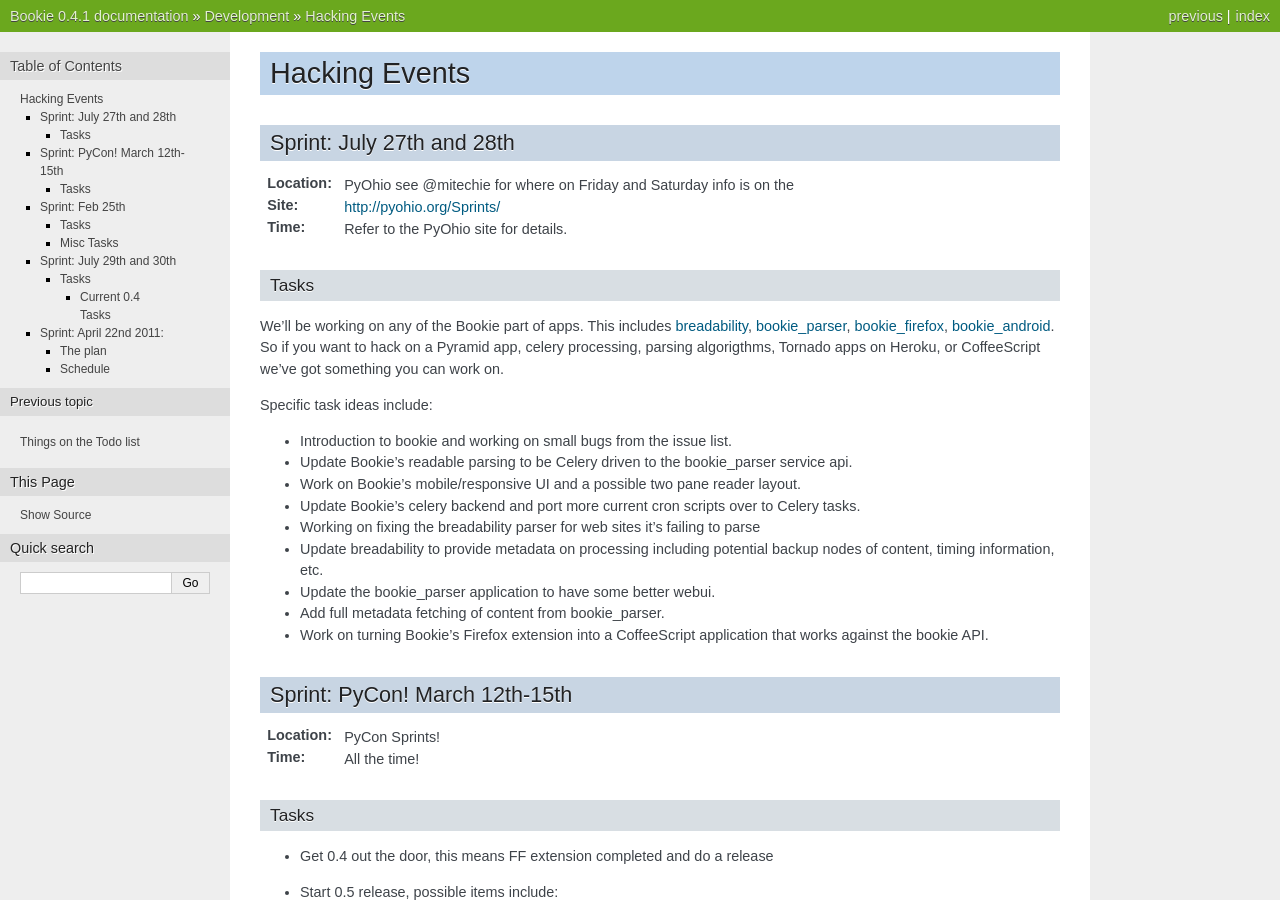
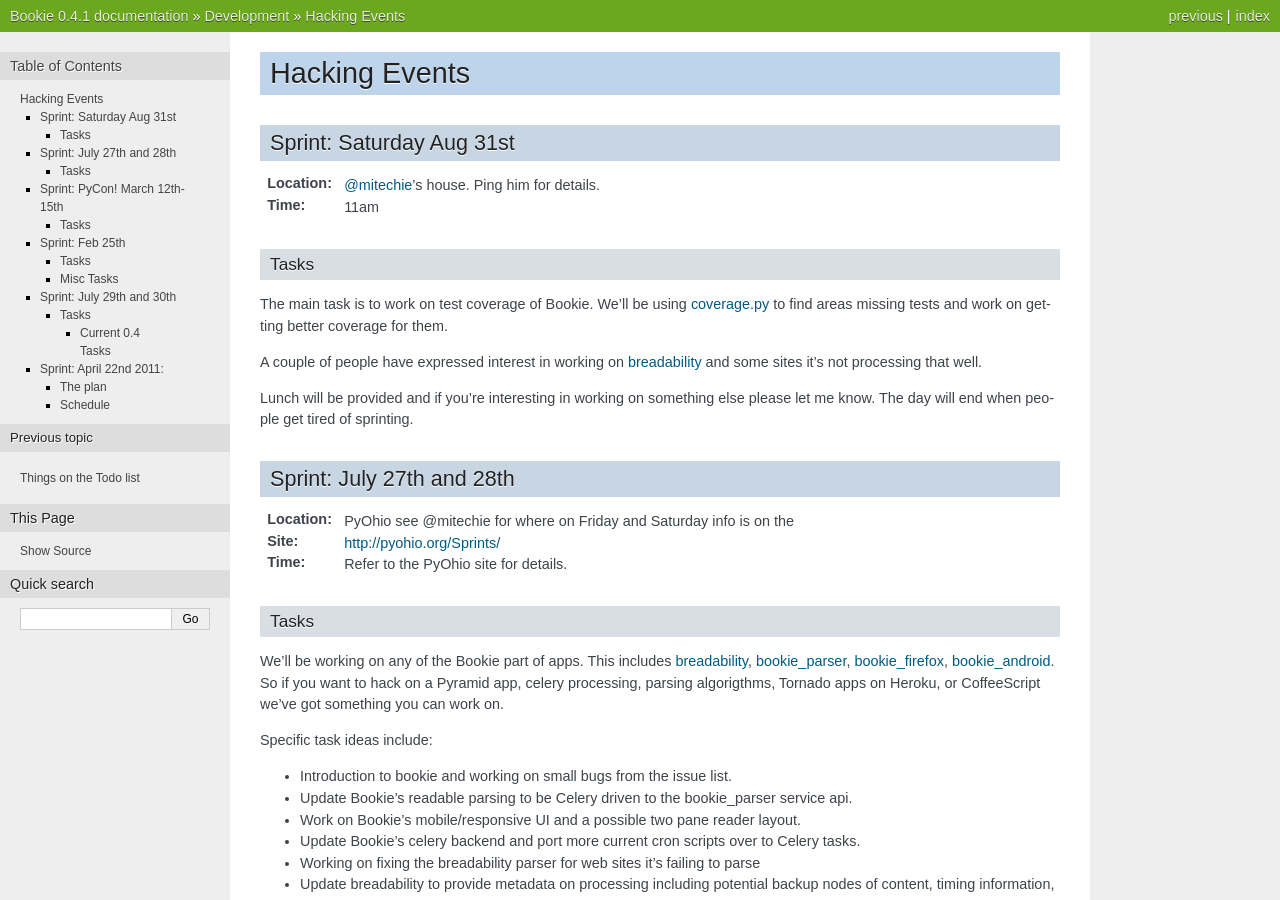
Before and after one commit to bookieio/Bookie, a Sphinx documentation site: the page built from docs/events.rst, in a window 1280 px wide and 900 px high. Built offline with Sphinx 7.4.7, drawn with Linux system fonts in a browser that asks for light colours.

Commit message:
Update docs for sprint

```diff
--- a/docs/events.rst
+++ b/docs/events.rst
@@ -1,6 +1,25 @@
 =============================
 Hacking Events
 =============================
+
+Sprint: Saturday Aug 31st
+----------------------------
+
+:Location: `@mitechie`_'s house. Ping him for details.
+:Time: 11am
+
+Tasks
+~~~~~
+The main task is to work on test coverage of Bookie. We'll be using
+`coverage.py`_ to find areas missing tests and work on getting better coverage
+for them.
+
+A couple of people have expressed interest in working on `breadability`_ and
+some sites it's not processing that well.
+
+Lunch will be provided and if you're interesting in working on something else
+please let me know. The day will end when people get tired of sprinting.
+
 
 Sprint: July 27th and 28th
 ----------------------------
@@ -136,3 +155,5 @@
 .. _bookie_parser: https://github.com/mitechie/bookie_parser
 .. _bookie_firefox: https://github.com/mitechie/bookie-firefox
 .. _bookie_android: https://github.com/DerekV/Bookie-Android
+.. _coverage.py: http://nedbatchelder.com/code/coverage/
+.. _@mitechie: https://twitter.com/mitechie
```
